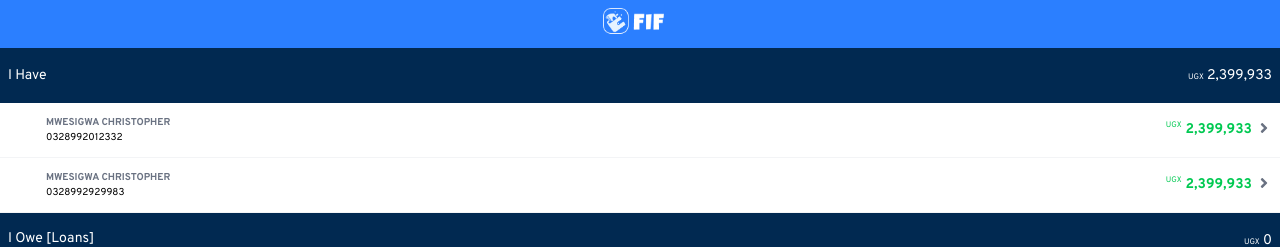
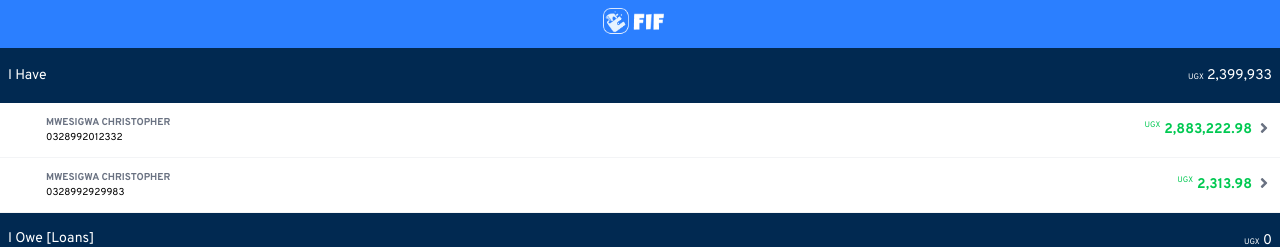
Before and after one commit to chrisapx/fif-client, a React (Vite) app: page /home in a window 1280 px wide. Shown: the top 247 px of the page. Built offline with nearby package versions, Linux system fonts and the light colour scheme; no server answers; some icons are missing.

Commit message:
Add dynamic data

```diff
--- a/src/client/pages/Home.tsx
+++ b/src/client/pages/Home.tsx
@@ -96,7 +96,7 @@ const Home: React.FC = () => {
               <div>
                 <p className='text-sm flex itemc-center gap-1'>
                   <span className='text-[8px] text-green-500'>UGX</span>
-                  <span className='font-semibold text-green-500'>{(2399933.00).toLocaleString()}</span>
+                  <span className='font-semibold text-green-500'>{(acc.accBalance).toLocaleString()}</span>
                   <span className='text-gray-500'><FaAngleRight size={16}/></span>
                 </p>
               </div>
```
